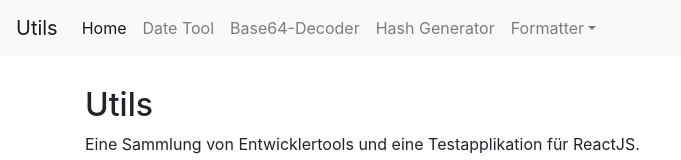
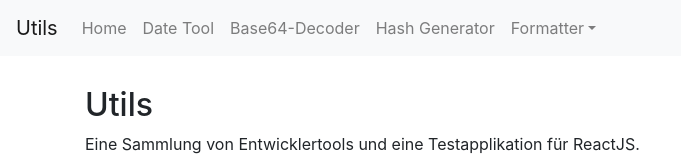
Before and after one commit to yorps/utils, a React (Create React App) app: page /#/ in a window 1280 px wide. Shown: the top 160 px of the page, without its empty margins (0-681 px from the left). Built offline with nearby package versions, Linux system fonts and the light colour scheme.

Commit message:
fixed broken home link

```diff
--- a/src/navbar/Navbar.js
+++ b/src/navbar/Navbar.js
@@ -70,7 +70,7 @@ export class Navbar extends React.Component {
                 <div className="collapse navbar-collapse" id="navbarSupportedContent">
                     <ul className="navbar-nav mr-auto">
 
-                        <NavItem path="/" name="Home" />
+                        <NavItem path="#" name="Home" />
                         <NavItem path='#datetool' name="Date Tool" />
                         <NavItem path='#base64decoder' name="Base64-Decoder" />
                         <NavItem path="#generator" name="Hash Generator" />
```
